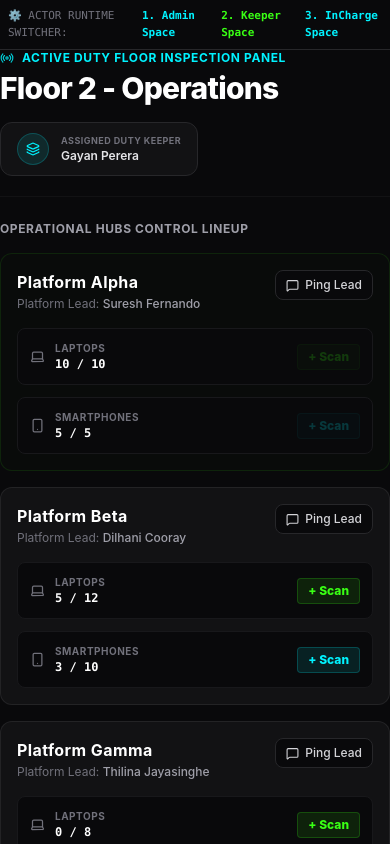
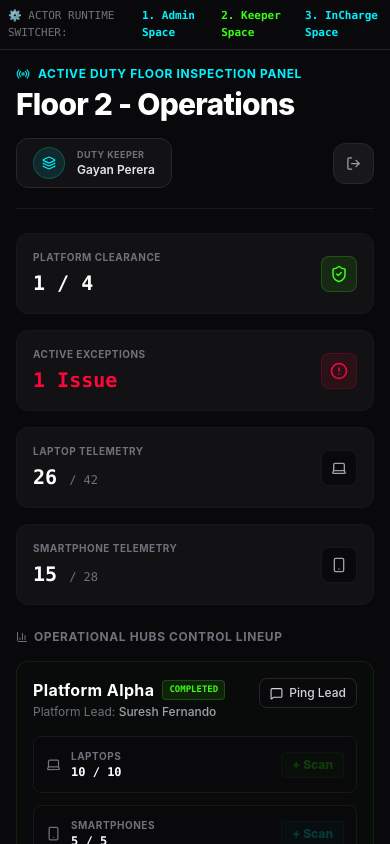
Before and after one commit to IsuruPromuditha/asset-management-system, a React (Vite) app in the folder client/: page /keeper/floor-check in a window 390 px wide. Shown: the top 844 px of the page. Built offline with nearby package versions, Linux system fonts and the light colour scheme.

Commit message:
Modify platform incharge ui and phone keeper ui

```diff
--- a/client/src/pages/incharge/PlatformReportHub.jsx
+++ b/client/src/pages/incharge/PlatformReportHub.jsx
@@ -1,4 +1,5 @@
 import { useState } from 'react';
+import { useNavigate } from 'react-router-dom';
 import {
   Laptop,
   Smartphone,
@@ -6,10 +7,16 @@ import {
   AlertOctagon,
   Wrench,
   CheckCircle2,
-  FileSpreadsheet
+  FileSpreadsheet,
+  LogOut,
+  Radio,
+  Clock,
+  UserCheck
 } from 'lucide-react';
 
 export default function PlatformReportHub() {
+  const navigate = useNavigate();
+
   // Assigned platform scope profile variables
   const [platformMeta] = useState({ name: "Platform Beta", floor: "Floor 2", supervisor: "Dilhani Cooray" });
 
@@ -21,6 +28,12 @@ export default function PlatformReportHub() {
 
   const [discrepancyNote, setDiscrepancyNote] = useState("");
   const [submitStatus, setSubmitStatus] = useState(false);
+
+  // 🆕 Mocked Admin Broadcast Feed state for InCharges to check response statuses
+  const [adminMessages, setAdminMessages] = useState([
+    { id: 1, sender: "System Command (Admin)", text: "Verify serial numbers on the broken laptop immediately.", time: "09:15 AM", type: "urgent" },
+    { id: 2, sender: "Floor Keeper (Gayan)", text: "Platform Beta telemetry sync confirmed. Keep scanning.", time: "09:02 AM", type: "info" }
+  ]);
 
   const handleUpdateCount = (category, field, delta) => {
     setDevices(prev => {
@@ -46,11 +59,18 @@ export default function PlatformReportHub() {
     setTimeout(() => setSubmitStatus(false), 3000);
   };
 
+  // Log Out Execution Routine
+  const handleLogout = () => {
+    localStorage.removeItem("app_session");
+    alert("InCharge terminal link closed.");
+    navigate('/login');
+  };
+
   return (
-    <div className="max-w-2xl mx-auto space-y-6">
+    <div className="max-w-2xl mx-auto space-y-6 p-4 min-h-screen bg-zinc-950 text-zinc-100">
 
-      {/* Identity Profile Badge */}
-      <div className="bg-brand-darkGray border border-zinc-800 p-5 rounded-xl flex justify-between items-center">
+      {/* Identity Profile Badge with Session Controls */}
+      <div className="bg-brand-darkGray border border-zinc-800 p-5 rounded-xl flex justify-between items-center gap-4 shadow-md">
         <div>
           <span className="text-[10px] font-bold text-brand-neonCyan bg-brand-neonCyan/10 border border-brand-neonCyan/20 px-2 py-0.5 rounded uppercase tracking-wider">
             InCharge Console
@@ -58,9 +78,61 @@ export default function PlatformReportHub() {
           <h1 className="text-2xl font-black text-white mt-1.5 tracking-tight">{platformMeta.name}</h1>
           <p className="text-xs text-zinc-500 mt-0.5">Assigned Level Location: <span className="text-zinc-300 font-semibold">{platformMeta.floor}</span></p>
         </div>
-        <div className="text-right text-xs">
-          <p className="text-zinc-500">Unit Lead Name</p>
-          <p className="text-white font-bold">{platformMeta.supervisor}</p>
+
+        <div className="flex flex-col items-end gap-3 shrink-0">
+          <div className="text-right text-xs">
+            <p className="text-zinc-500 text-[10px] uppercase font-bold tracking-wider">Unit Lead Name</p>
+            <p className="text-white font-bold">{platformMeta.supervisor}</p>
+          </div>
+
+          {/* Secure Session Terminate Trigger Button */}
+          <button
+            type="button"
+            onClick={handleLogout}
+            className="flex items-center gap-1.5 px-2.5 py-1.5 bg-zinc-900 hover:bg-brand-neonRed/10 border border-zinc-800 hover:border-brand-neonRed/30 rounded-lg text-xs font-bold text-zinc-400 hover:text-brand-neonRed tracking-wide uppercase transition-all"
+          >
+            <LogOut size={13} />
+            <span>Sign Out</span>
+          </button>
+        </div>
+      </div>
+
+      {/* =========================================================
+          🆕 ADMIN & KEEPER LIVE RESPONSE DESK FEED
+          ========================================================= */}
+      <div className="bg-brand-darkGray/60 border border-zinc-900 rounded-xl p-5 space-y-3">
+        <div className="flex items-center justify-between border-b border-zinc-900 pb-2">
+          <div className="flex items-center gap-2">
+            <Radio size={14} className="text-brand-neonCyan animate-pulse" />
+            <h2 className="text-xs font-bold text-zinc-400 uppercase tracking-wider">Command Console Feedback Wire</h2>
+          </div>
+          <span className="text-[10px] font-mono font-medium text-zinc-500 flex items-center gap-1">
+            <Clock size={11} /> Real-time active link
+          </span>
+        </div>
+
+        <div className="space-y-2.5 max-h-40 overflow-y-auto pr-1">
+          {adminMessages.map((msg) => (
+            <div
+              key={msg.id}
+              className={`p-3 rounded-lg border text-xs leading-relaxed flex flex-col sm:flex-row sm:justify-between sm:items-start gap-1
+                ${msg.type === 'urgent'
+                  ? 'bg-brand-neonRed/[0.02] border-brand-neonRed/20 text-zinc-200'
+                  : 'bg-zinc-950/40 border-zinc-900 text-zinc-400'
+                }
+              `}
+            >
+              <div>
+                <span className={`font-bold mr-1.5 inline-flex items-center gap-1
+                  ${msg.type === 'urgent' ? 'text-brand-neonRed' : 'text-brand-neonCyan'}
+                `}>
+                  <UserCheck size={11} /> {msg.sender}:
+                </span>
+                <span>{msg.text}</span>
+              </div>
+              <span className="text-[10px] font-mono text-zinc-600 shrink-0 self-end sm:self-start">{msg.time}</span>
+            </div>
+          ))}
         </div>
       </div>
 
--- a/client/src/pages/keeper/FloorCheckHub.jsx
+++ b/client/src/pages/keeper/FloorCheckHub.jsx
@@ -1,4 +1,5 @@
 import { useState } from 'react';
+import { useNavigate } from 'react-router-dom';
 import {
   Smartphone,
   Laptop,
@@ -8,10 +9,16 @@ import {
   ShieldAlert,
   Radio,
   Layers,
-  Send
+  Send,
+  LogOut,
+  BarChart3,
+  ShieldCheck,
+  AlertCircle
 } from 'lucide-react';
 
 export default function FloorCheckHub() {
+  const navigate = useNavigate();
+
   // Mocked state simulating current Active Floor data managed by Phone Keepers
   const [activeFloorName, setActiveFloorName] = useState("Floor 2 - Operations");
   const [assignedKeeper, setAssignedKeeper] = useState("Gayan Perera");
@@ -47,10 +54,28 @@ export default function FloorCheckHub() {
     }));
   };
 
+  // Log Out Execution Routine
+  const handleLogout = () => {
+    localStorage.removeItem("app_session");
+    alert("Session terminated securely.");
+    navigate('/login');
+  };
+
+  // --- ADMIN INSIGHTS: Global Floor Metrics Computations ---
+  const totalPlatforms = platforms.length;
+  const completedPlatforms = platforms.filter(p => p.status === 'completed').length;
+  const flaggedDiscrepancies = platforms.filter(p => p.discrepancy).length;
+
+  const totalLaptops = platforms.reduce((acc, p) => acc + p.assets.laptops.total, 0);
+  const checkedLaptops = platforms.reduce((acc, p) => acc + p.assets.laptops.checked, 0);
+  const totalPhones = platforms.reduce((acc, p) => acc + p.assets.phones.total, 0);
+  const checkedPhones = platforms.reduce((acc, p) => acc + p.assets.phones.checked, 0);
+
   return (
-    <div className="space-y-6">
-      {/* Top Floor Profile Header */}
-      <div className="flex flex-col md:flex-row justify-between items-start md:items-center border-b border-brand-darkGray pb-5 gap-4">
+    <div className="space-y-6 max-w-7xl mx-auto p-4 md:p-6 min-h-screen bg-zinc-950 text-zinc-100">
+
+      {/* Top Floor Profile & Action Header */}
+      <div className="flex flex-col md:flex-row justify-between items-start md:items-center border-b border-zinc-900 pb-5 gap-4">
         <div>
           <div className="flex items-center gap-2 text-xs font-bold text-brand-neonCyan uppercase tracking-wider">
             <Radio size={14} className="animate-pulse text-brand-neonCyan" />
@@ -58,13 +83,81 @@ export default function FloorCheckHub() {
           </div>
           <h1 className="text-3xl font-extrabold text-white mt-1 tracking-tight">{activeFloorName}</h1>
         </div>
-        <div className="bg-brand-darkGray border border-zinc-800 px-4 py-2.5 rounded-xl flex items-center gap-3">
-          <div className="w-8 h-8 rounded-full bg-brand-neonCyan/10 border border-brand-neonCyan/20 flex items-center justify-center text-brand-neonCyan">
-            <Layers size={14} />
+
+        <div className="flex items-center gap-3 w-full md:w-auto justify-between md:justify-end">
+          <div className="bg-brand-darkGray border border-zinc-800 px-4 py-2 rounded-xl flex items-center gap-3">
+            <div className="w-8 h-8 rounded-full bg-brand-neonCyan/10 border border-brand-neonCyan/20 flex items-center justify-center text-brand-neonCyan">
+              <Layers size={14} />
+            </div>
+            <div>
+              <p className="text-[9px] text-zinc-500 font-bold uppercase tracking-wider">Duty Keeper</p>
+              <p className="text-xs font-semibold text-zinc-200">{assignedKeeper}</p>
+            </div>
           </div>
+
+          {/* Secure Session Terminate Trigger Button */}
+          <button
+            onClick={handleLogout}
+            className="p-3 bg-zinc-900 hover:bg-brand-neonRed/10 border border-zinc-800 hover:border-brand-neonRed/30 rounded-xl text-zinc-400 hover:text-brand-neonRed transition-all duration-150 flex items-center gap-2 text-xs font-bold uppercase tracking-wider"
+            title="Log Out Session"
+          >
+            <LogOut size={15} />
+            <span className="hidden sm:inline">Exit Hub</span>
+          </button>
+        </div>
+      </div>
+
+      {/* =========================================================
+          🆕 ADMIN STATUS LIVE DASHBOARD PANEL
+          ========================================================= */}
+      <div className="grid grid-cols-1 sm:grid-cols-2 lg:grid-cols-4 gap-4">
+        {/* Metric 1: Track Progress Status */}
+        <div className="bg-brand-darkGray border border-zinc-900 rounded-xl p-4 flex items-center justify-between">
           <div>
-            <p className="text-[9px] text-zinc-500 font-bold uppercase tracking-wider">Assigned Duty Keeper</p>
-            <p className="text-xs font-semibold text-zinc-200">{assignedKeeper}</p>
+            <p className="text-[10px] uppercase font-bold text-zinc-500 tracking-wider">Platform Clearance</p>
+            <h4 className="text-xl font-black font-mono text-white mt-1">{completedPlatforms} / {totalPlatforms}</h4>
+          </div>
+          <div className="w-9 h-9 rounded-lg bg-brand-neonGreen/10 border border-brand-neonGreen/20 flex items-center justify-center text-brand-neonGreen">
+            <ShieldCheck size={18} />
+          </div>
+        </div>
+
+        {/* Metric 2: Open Floor Discrepancy Flags */}
+        <div className="bg-brand-darkGray border border-zinc-900 rounded-xl p-4 flex items-center justify-between">
+          <div>
+            <p className="text-[10px] uppercase font-bold text-zinc-500 tracking-wider">Active Exceptions</p>
+            <h4 className={`text-xl font-black font-mono mt-1 ${flaggedDiscrepancies > 0 ? 'text-brand-neonRed' : 'text-zinc-400'}`}>
+              {flaggedDiscrepancies} Issue{flaggedDiscrepancies !== 1 ? 's' : ''}
+            </h4>
+          </div>
+          <div className={`w-9 h-9 rounded-lg flex items-center justify-center border ${flaggedDiscrepancies > 0 ? 'bg-brand-neonRed/10 border-brand-neonRed/20 text-brand-neonRed' : 'bg-zinc-900 border-zinc-800 text-zinc-600'}`}>
+            <AlertCircle size={18} />
+          </div>
+        </div>
+
+        {/* Metric 3: Global Laptop Auditing Counts */}
+        <div className="bg-brand-darkGray border border-zinc-900 rounded-xl p-4 flex items-center justify-between">
+          <div>
+            <p className="text-[10px] uppercase font-bold text-zinc-500 tracking-wider">Laptop Telemetry</p>
+            <h4 className="text-xl font-black font-mono text-white mt-1">
+              {checkedLaptops} <span className="text-xs font-normal text-zinc-500">/ {totalLaptops}</span>
+            </h4>
+          </div>
+          <div className="w-9 h-9 rounded-lg bg-zinc-950 border border-zinc-900 flex items-center justify-center text-zinc-400">
+            <Laptop size={16} />
+          </div>
+        </div>
+
+        {/* Metric 4: Global Phone Auditing Counts */}
+        <div className="bg-brand-darkGray border border-zinc-900 rounded-xl p-4 flex items-center justify-between">
+          <div>
+            <p className="text-[10px] uppercase font-bold text-zinc-500 tracking-wider">Smartphone Telemetry</p>
+            <h4 className="text-xl font-black font-mono text-white mt-1">
+              {checkedPhones} <span className="text-xs font-normal text-zinc-500">/ {totalPhones}</span>
+            </h4>
+          </div>
+          <div className="w-9 h-9 rounded-lg bg-zinc-950 border border-zinc-900 flex items-center justify-center text-zinc-400">
+            <Smartphone size={16} />
           </div>
         </div>
       </div>
@@ -74,7 +167,9 @@ export default function FloorCheckHub() {
 
         {/* Main Floor Platforms Quick Audit Feed */}
         <div className="xl:col-span-2 space-y-4">
-          <h2 className="text-xs font-bold uppercase tracking-wider text-zinc-400">Operational Hubs Control Lineup</h2>
+          <h2 className="text-xs font-bold uppercase tracking-wider text-zinc-500 flex items-center gap-1.5">
+            <BarChart3 size={12} /> Operational Hubs Control Lineup
+          </h2>
 
           {platforms.map((platform) => {
             const isCompleted = platform.status === 'completed';
@@ -90,7 +185,17 @@ export default function FloorCheckHub() {
               >
                 <div className="flex flex-wrap justify-between items-start gap-2">
                   <div>
-                    <h3 className="text-base font-bold text-white tracking-wide">{platform.name}</h3>
+                    <div className="flex items-center gap-2">
+                      <h3 className="text-base font-bold text-white tracking-wide">{platform.name}</h3>
+                      <span className={`text-[9px] px-1.5 py-0.5 rounded font-mono font-bold uppercase border
+                        ${isCompleted ? 'bg-brand-neonGreen/10 border-brand-neonGreen/20 text-brand-neonGreen' : ''}
+                        ${isFailed ? 'bg-brand-neonRed/10 border-brand-neonRed/20 text-brand-neonRed' : ''}
+                        ${platform.status === 'in-progress' ? 'bg-brand-neonCyan/10 border-brand-neonCyan/20 text-brand-neonCyan' : ''}
+                        ${platform.status === 'pending' ? 'bg-zinc-900 border-zinc-800 text-zinc-500' : ''}
+                      `}>
+                        {platform.status}
+                      </span>
+                    </div>
                     <p className="text-xs text-zinc-500 mt-0.5">Platform Lead: <span className="text-zinc-400 font-medium">{platform.incharge}</span></p>
                   </div>
 
@@ -157,9 +262,9 @@ export default function FloorCheckHub() {
 
         {/* Dynamic Comms Channel Panel Sidebar */}
         <div className="space-y-4">
-          <h2 className="text-xs font-bold uppercase tracking-wider text-zinc-400">Radio Dispatch Wire</h2>
+          <h2 className="text-xs font-bold uppercase tracking-wider text-zinc-500">Radio Dispatch Wire</h2>
           {activeChat ? (
-            <div className="bg-brand-darkGray border border-brand-neonCyan/20 rounded-xl p-4 flex flex-col h-64 justify-between">
+            <div className="bg-brand-darkGray border border-brand-neonCyan/20 rounded-xl p-4 flex flex-col h-64 justify-between shadow-lg">
               <div>
                 <div className="flex justify-between items-start border-b border-zinc-800 pb-2">
                   <div>
```
